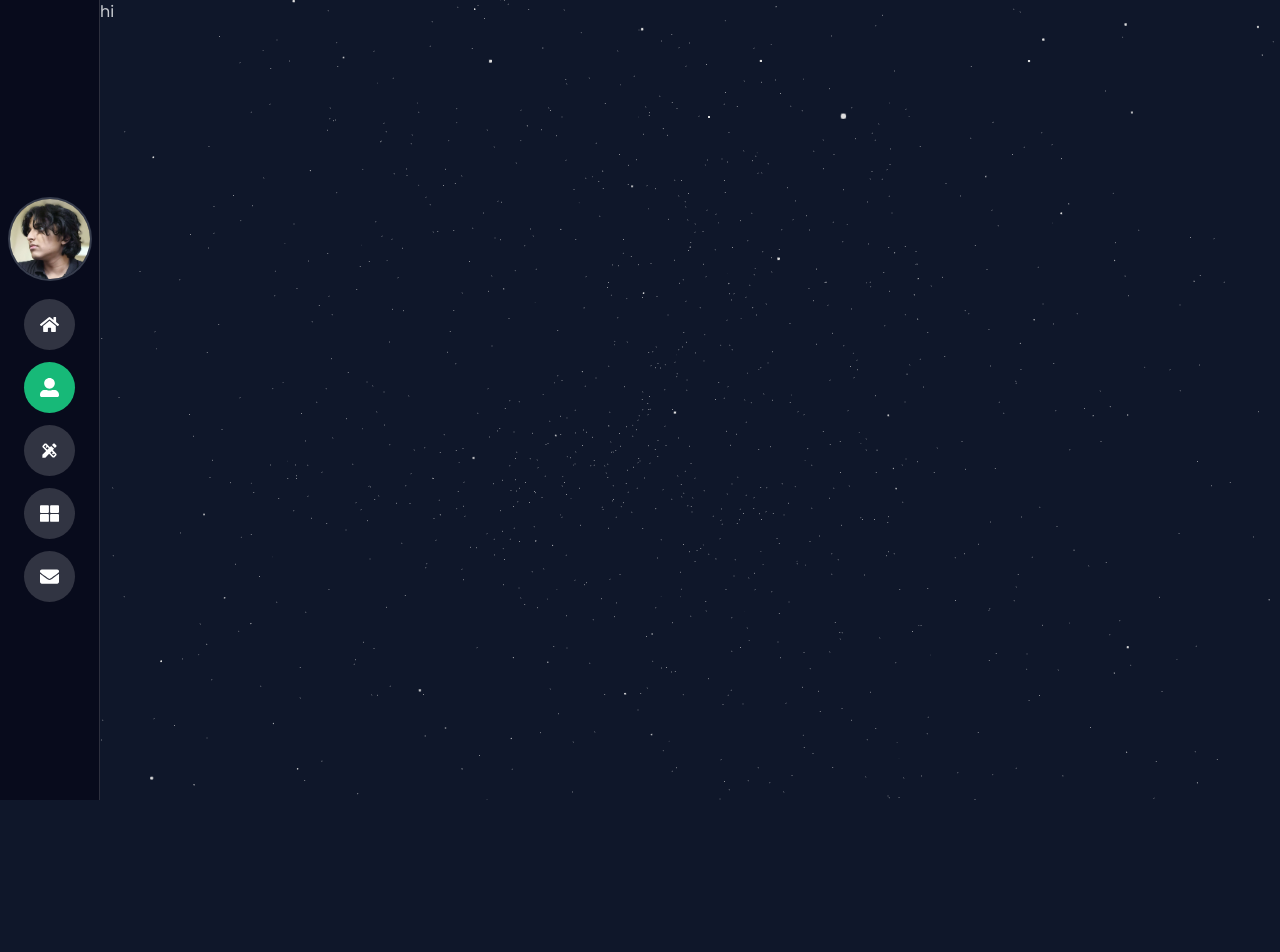
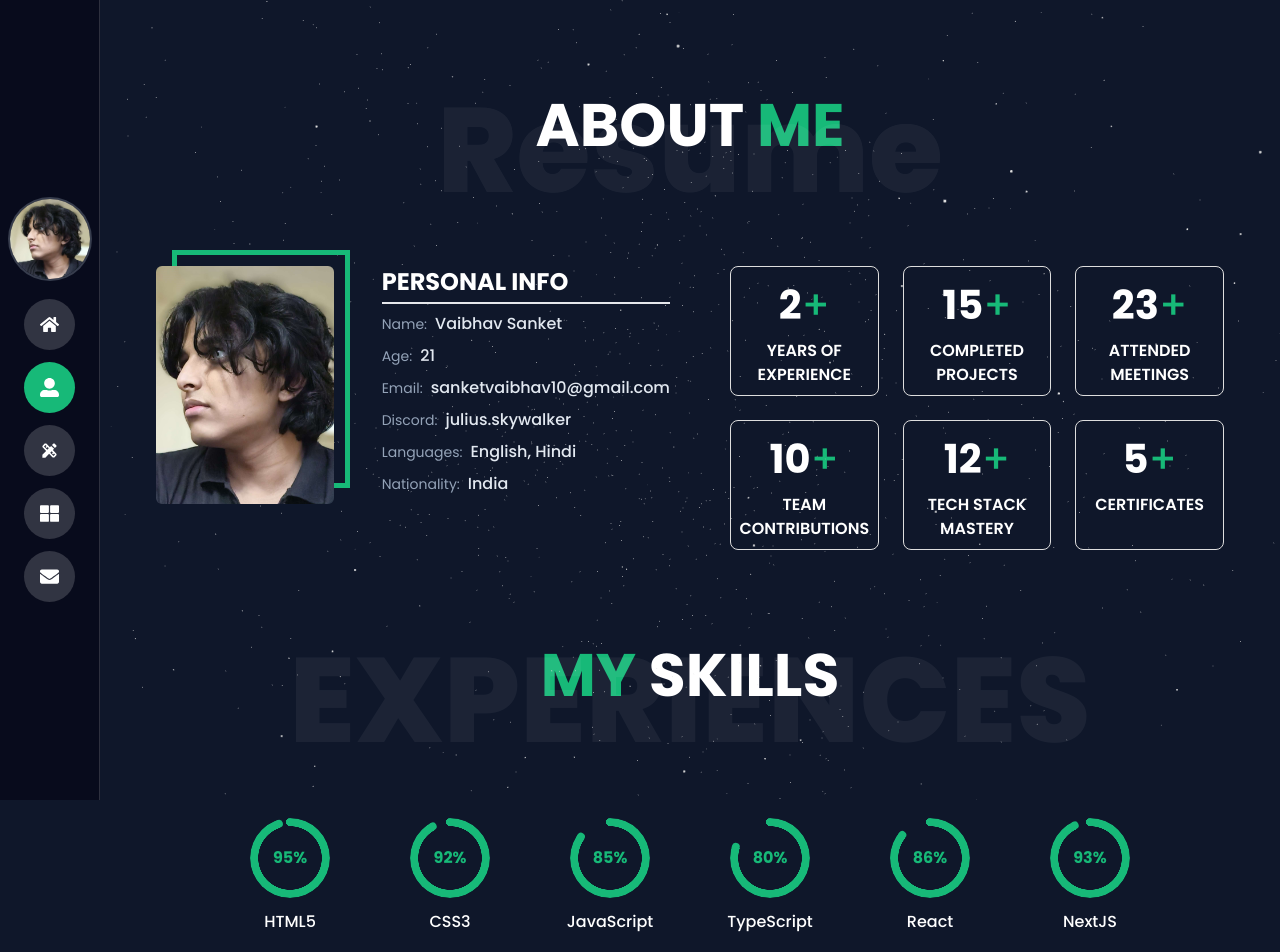
Before and after one commit to sanky-7/nextjs_dev_portfolio, a Next.js app: page /about in a window 1280 px wide. Shown: the top 952 px of the page. Before the commit the page ends 800 px from the top, so only its background shows below. Built offline with nearby package versions, Linux system fonts and the light colour scheme.

Commit message:
about me page added

```diff
--- a/app/about/page.jsx
+++ b/app/about/page.jsx
@@ -1,10 +1,138 @@
+import InfoCard from "@/components/InfoCard";
+import SkillsPieChart from "@/components/SkillsPieChart";
+import Image from "next/image";
 
 const About = () => {
   return (
-    <main className="md:ml-[100px]">
-        <div>hi</div>
+    <main className="md:ml-[100px] flex flex-col min-h-screen items-center justify-center py-[60px] md:py-0 text-white mb-[30px]">
+      <div className="container mx-auto pt-[50px] md:pt-[80px]">
+        <div className="relative flex justify-center">
+          <h2 className="text-[36px] font-bold uppercase sm:text-[46px] md:text-[60px]">
+            About <span className="text-[#17B978]">Me</span>
+          </h2>
+          <h2 className="absolute top-[0px] text-[50px] font-extrabold opacity-5 sm:text-[65px] md:top-[-20px] md:text-[100px] lg:text-[120px]">
+            Resume
+          </h2>
+        </div>
+      </div>
+      <div className="container mx-auto mt-10 px-5 md:mt-24 md:px-14">
+        <div className="grid grid-cols-12 gap-2 md:gap-10">
+          <div className="col-span-12 xl:col-span-6">
+            <div className=" block gap-8 md:flex">
+              <div className='relative z-20 hidden before:absolute before:left-[16px] before:top-[-16px] before:z-[-9] before:h-full before:w-full before:border-[5px] before:border-[#17B978] before:content-[""] md:block'>
+                <Image
+                  src="/SanketImage.jpg"
+                  alt="Vaibhav Sanket"
+                  height={200}
+                  width={200}
+                  className="h-48 w-full rounded-md object-cover md:h-full md:w-[250px]"
+                />
+              </div>
+              <div className="mb-6 flex justify-center md:hidden">
+                <div className="flex h-[150px] w-[150px] items-center justify-center overflow-hidden rounded-full ring-4 ring-[#373D4D] ring-offset-0">
+                  <Image
+                    src="/SanketImage.jpg"
+                    alt="Vaibhav Sanket"
+                    height={200}
+                    width={200}
+                    className="object-cover"
+                  />
+                </div>
+              </div>
+              <div className="pt-5 md:pl-4 md:pt-0">
+                <h3 className="border-b-2 pb-1 text-2xl font-bold">
+                  PERSONAL INFO
+                </h3>
+                <div>
+                  <ul className="mt-2">
+                    <li className="mb-2 text-sm text-slate-400">
+                      Name:
+                      <span className="pl-2 text-base font-medium text-slate-200">
+                        Vaibhav Sanket
+                      </span>
+                    </li>
+                    <li className="mb-2 text-sm text-slate-400">
+                      Age:
+                      <span className="pl-2 text-base font-medium text-slate-200">
+                        21
+                      </span>
+                    </li>
+                    <li className="mb-2 text-sm text-slate-400">
+                      Email:
+                      <span className="pl-2 text-base font-medium text-slate-200">
+                        sanketvaibhav10@gmail.com
+                      </span>
+                    </li>
+                    <li className="mb-2 text-sm text-slate-400">
+                      Discord:
+                      <span className="pl-2 text-base font-medium text-slate-200">
+                        julius.skywalker
+                      </span>
+                    </li>
+                    <li className="mb-2 text-sm text-slate-400">
+                      Languages:
+                      <span className="pl-2 text-base font-medium text-slate-200">
+                        English, Hindi
+                      </span>
+                    </li>
+                    <li className="mb-2 text-sm text-slate-400">
+                      Nationality:
+                      <span className="pl-2 text-base font-medium text-slate-200">
+                        India
+                      </span>
+                    </li>
+                  </ul>
+                </div>
+              </div>
+            </div>
+          </div>
+          <div className="col-span-12 mt-3 md:mt-0 xl:col-span-6 z-[-20]">
+            <div className="relative xl:ml-5">
+              <div className="grid grid-cols-12 gap-6">
+                <InfoCard number="2" text="YEARS OF EXPERIENCE" />
+                <InfoCard number="15" text="COMPLETED PROJECTS" />
+                <InfoCard number="23" text="ATTENDED MEETINGS" />
+                <InfoCard number="10" text="TEAM CONTRIBUTIONS" />
+                <InfoCard number="12" text="TECH STACK MASTERY" />
+                <InfoCard number="5" text="CERTIFICATES" />
+              </div>
+            </div>
+          </div>
+        </div>
+      </div>
+      <div>
+        <div className="container mx-auto pt-[60px] md:pt-[80px] z-[-20]">
+          <div className="relative flex justify-center z-[-20]">
+            <h2 className="text-[36px] font-bold uppercase sm:text-[46px] md:text-[60px]">
+              <span className="text-[#17B978]">MY</span> SKILLS
+            </h2>
+            <h2 className="absolute top-[0px] text-[50px] font-extrabold opacity-5 sm:text-[65px] md:top-[-20px] md:text-[100px] lg:text-[120px]">
+              EXPERIENCES
+            </h2>
+          </div>
+        </div>
+        <div className="mt-18 container mx-auto px-5 md:mt-24 md:px-14 ">
+          <div className="mt-16">
+            <div className="grid grid-cols-12 gap-5 md:gap-10">
+              <SkillsPieChart percentage={95} skill="HTML5" />
+              <SkillsPieChart percentage={92} skill="CSS3" />
+              <SkillsPieChart percentage={85} skill="JavaScript" />
+              <SkillsPieChart percentage={80} skill="TypeScript" />
+              <SkillsPieChart percentage={86} skill="React" />
+              <SkillsPieChart percentage={93} skill="NextJS" />
+              <SkillsPieChart percentage={96} skill="TailwindCSS" />
+              <SkillsPieChart percentage={84} skill="MongoDB" />
+              <SkillsPieChart percentage={89} skill="NodeJS" />
+              <SkillsPieChart percentage={76} skill="Git" />
+              <SkillsPieChart percentage={70} skill="Prisma" />
+              <SkillsPieChart percentage={88} skill="Linux" />
+
+            </div>
+          </div>
+        </div>
+      </div>
     </main>
-  )
-}
+  );
+};
 
-export default About
+export default About;
--- /dev/null
+++ b/components/InfoCard.jsx
@@ -0,0 +1,22 @@
+
+const InfoCard = ({number, text}) => {
+  return (
+
+                <div className="col-span-6 rounded-lg border border-[#ddd] px-2 py-2 md:col-span-4">
+                  <div>
+                    <div className="flex justify-center">
+                      <h2 className="text-[40px] font-bold">
+                        {number}
+                        <span className="font-medium text-[#17B978]">+</span>
+                      </h2>
+                    </div>
+                    <div className="mt-1 flex justify-center">
+                      <p className="text-center text-[12px] font-semibold uppercase sm:text-[16px]">{text}</p>
+                    </div>
+                  </div>
+                </div>
+
+  )
+}
+
+export default InfoCard
--- /dev/null
+++ b/components/SkillsPieChart.jsx
@@ -0,0 +1,20 @@
+const SkillsPieChart = ({ percentage, skill }) => {
+  return (
+    <div className="col-span-4 mb-6 flex justify-center sm:mb-10 md:col-span-3 lg:col-span-2">
+      <div className="w-[120px] h-[120px] flex flex-col justify-center items-center">
+        <div
+          className="radial-progress text-[#17B978] font-bold"
+          style={{ "--value": percentage }}
+          role="progressbar"
+        >
+          {percentage}%
+        </div>
+        <div className="text__heading mt-3 flex justify-center">
+          <h2 className="text-[14px] font-medium sm:text-base">{skill}</h2>
+        </div>
+      </div>
+    </div>
+  );
+};
+
+export default SkillsPieChart;
```
